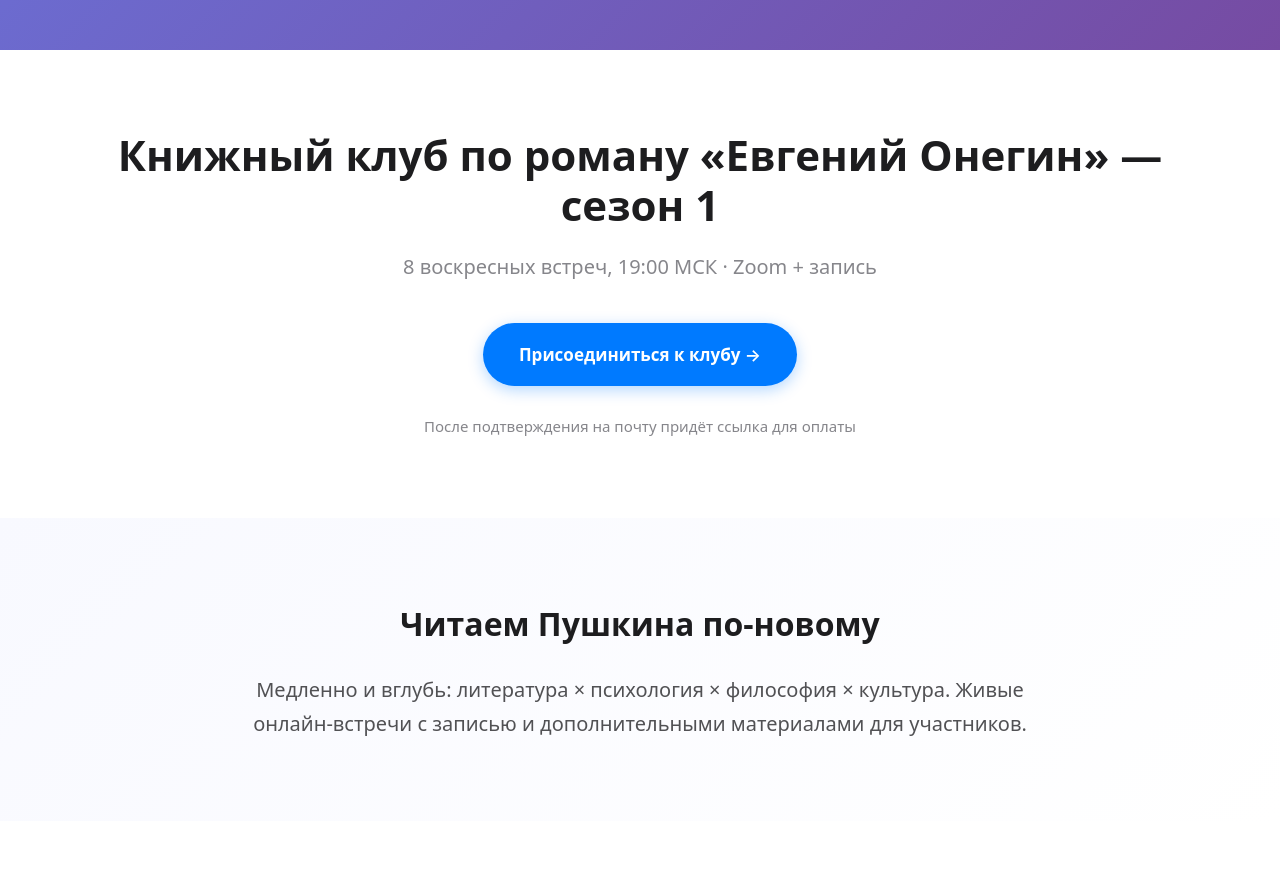
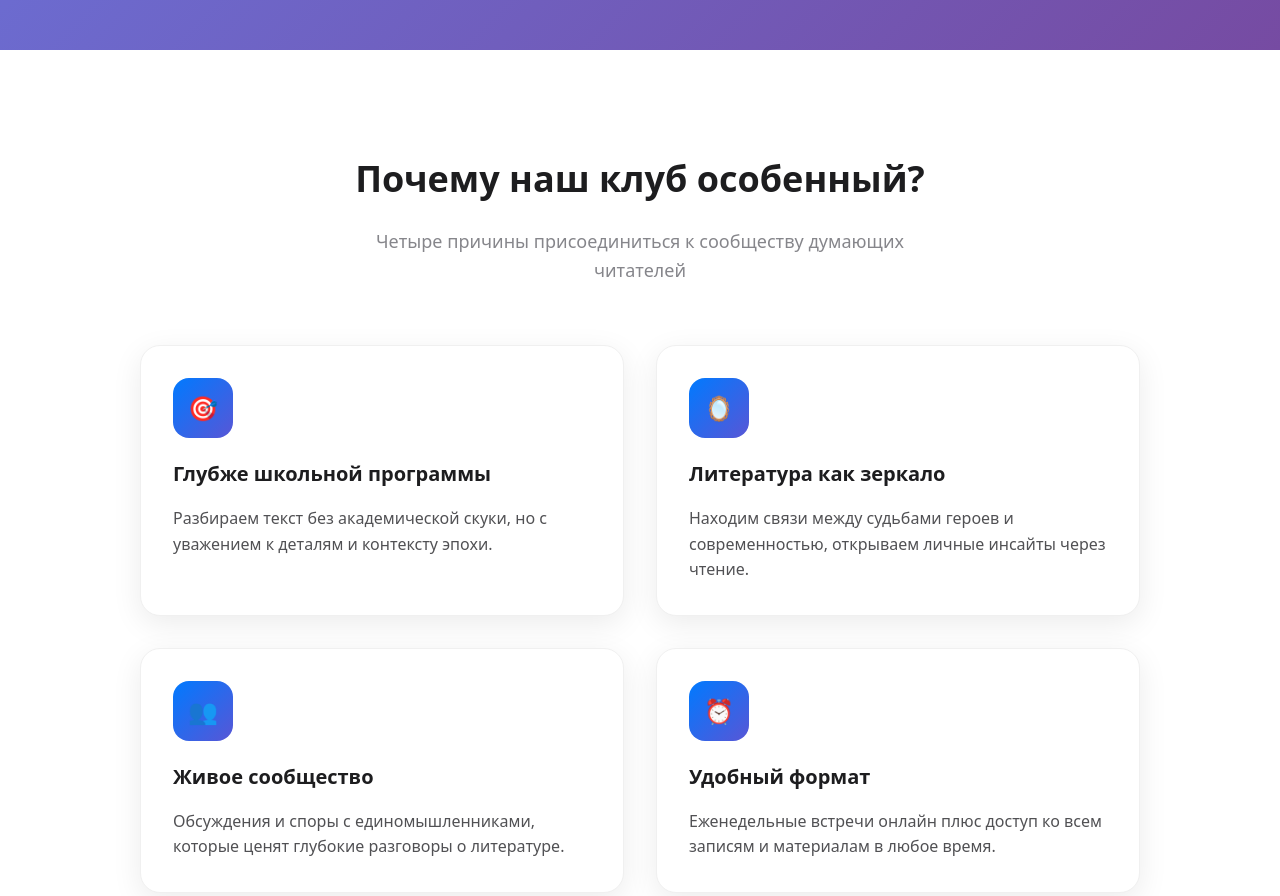
Before and after one commit to Hovichkov/onegin-club, a plain HTML site: page index.html in a window 1280 px wide. Shown: the part 780-1676 px from the top of the page. Drawn offline with Linux system fonts and the light colour scheme.

Commit message:
Update index.html

```diff
--- a/index.html
+++ b/index.html
@@ -46,14 +46,6 @@
         .hero-features{ display:flex; justify-content:center; gap:30px; margin-top:50px; flex-wrap:wrap; }
         .hero-feature{ display:flex; align-items:center; gap:8px; font-size:15px; opacity:.9; }
         .hero-feature-icon{ width:20px; height:20px; background:rgba(255,255,255,.2); border-radius:50%; display:flex; align-items:center; justify-content:center; font-size:12px; }
-
-        /* Main Header */
-        .main-header{ background:#fff; padding:80px 0; text-align:center; box-shadow:0 1px 3px rgba(0,0,0,.05); }
-        .main-header h1{ font-size:clamp(24px,5vw,42px); font-weight:600; margin-bottom:20px; color:#1d1d1f; line-height:1.2; }
-        .main-header .subtitle{ font-size:20px; color:#86868b; margin-bottom:40px; font-weight:400; }
-        .cta-button{ display:inline-block; background:#007aff; color:#fff; text-decoration:none; padding:18px 36px; border-radius:50px; font-weight:600; font-size:17px; transition:.25s; margin-bottom:16px; box-shadow:0 4px 15px rgba(0,122,255,.3); }
-        .cta-button:hover{ background:#0056cc; transform:translateY(-2px); box-shadow:0 8px 25px rgba(0,122,255,.4); }
-        .cta-note{ font-size:15px; color:#86868b; margin-top:12px; }
 
         /* About */
         .about-section{ padding:80px 0; background:linear-gradient(135deg,#f8f9ff 0%, #fff 100%); }
@@ -209,26 +201,6 @@
                 </div>
             </div>
         </div>
-
-        <!-- HEADER -->
-        <header class="main-header">
-            <div class="container">
-                <h1>Книжный клуб по роману «Евгений Онегин» — сезон 1</h1>
-                <p class="subtitle">8 воскресных встреч, 19:00 МСК · Zoom + запись</p>
-                <a class="cta-button" target="_blank" rel="noopener" href="https://docs.google.com/forms/d/e/1FAIpQLSerXTwNhGyzESx4CVvs0OoDWRSMKdcH8aHc94SvrPqV8fDhXg/viewform?usp=dialog">Присоединиться к клубу →</a>
-                <p class="cta-note">После подтверждения на почту придёт ссылка для оплаты</p>
-            </div>
-        </header>
-
-        <!-- ABOUT -->
-        <section class="about-section">
-            <div class="container">
-                <div class="about-content">
-                    <h2>Читаем Пушкина по-новому</h2>
-                    <p>Медленно и вглубь: литература × психология × философия × культура. Живые онлайн-встречи с записью и дополнительными материалами для участников.</p>
-                </div>
-            </div>
-        </section>
 
         <!-- BENEFITS -->
         <section class="benefits-section">
```
